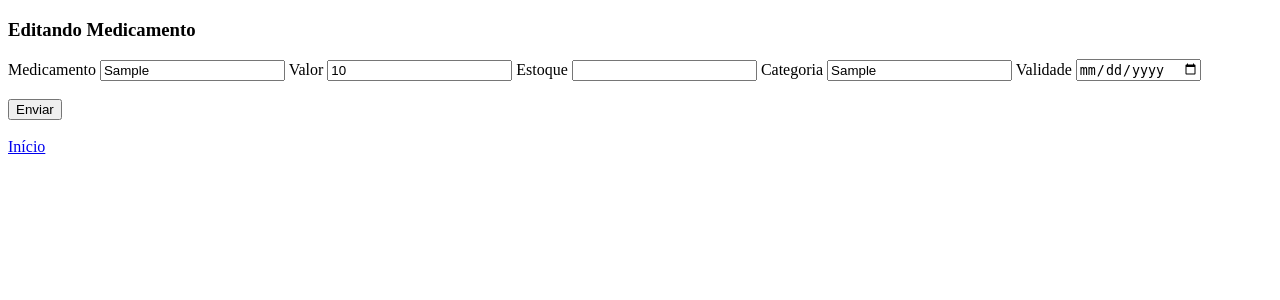
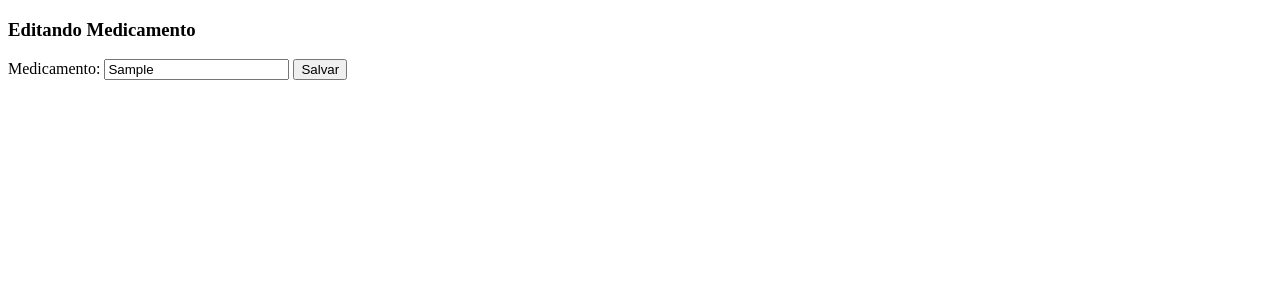
Before and after one commit to vittor-anddrade96/Farmacia, a PHP site: page /editMedicamento.php?id=1 in a window 1280 px wide. Shown: the top 300 px of the page. Run offline with PHP 8.4, Linux system fonts and the light colour scheme; tables that the repository leaves empty or names only in its code hold one stand-in row (values such as "Sample post").

Commit message:
Update editMedicamento.php

```diff
--- a/editMedicamento.php
+++ b/editMedicamento.php
@@ -1,76 +1,64 @@
 <!DOCTYPE html>
 <html lang="pt-br">
-
 <head>
     <meta charset="UTF-8">
     <meta name="viewport" content="width=device-width, initial-scale=1.0">
     <title>Editando Medicamentos</title>
 </head>
-
 <body>
     <h3>Editando Medicamento</h3>
+
     <?php
     require 'conexao.php';
 
-    if (isset($_POST['acao'])) {
-        $medicamento = $_POST['medicamento'];
-        $valor = $_POST['valor'];
-        $estoque = $_POST['estoque'];
-        $categoria = $_POST['categoria'];
-        $validade = $_POST['validade'];
+    // Verifica se o formulário foi enviado
+    if ($_SERVER['REQUEST_METHOD'] === 'POST') {
+        // Validação dos dados
+        if (empty($_POST['medicamento']) || empty($_POST['valor']) || empty($_POST['estoque']) || empty($_POST['categoria']) || empty($_POST['validade'])) {
+            echo "Por favor, preencha todos os campos.";
+        } else {
+            // Sanitiza os dados para evitar injeção de código
+            $medicamento = htmlspecialchars($_POST['medicamento'], ENT_QUOTES);
+            $valor = floatval($_POST['valor']);
+            $estoque = intval($_POST['estoque']);
+            $categoria = htmlspecialchars($_POST['categoria'], ENT_QUOTES);
+            $validade = $_POST['validade']; // Assumindo que validade é uma data
 
+            // Prepara e executa a consulta SQL
             $sql = $pdo->prepare("UPDATE medicamentos SET medicamento = :medicamento, valor = :valor, estoque = :estoque, categoria = :categoria, validade = :validade WHERE id = :id");
             $sql->bindValue(':medicamento', $medicamento);
             $sql->bindValue(':valor', $valor);
             $sql->bindValue(':estoque', $estoque);
             $sql->bindValue(':categoria', $categoria);
             $sql->bindValue(':validade', $validade);
-        $sql->bindValue(':id', $id);
+            $sql->bindValue(':id', $_POST['id']);
 
             if ($sql->execute()) {
-            echo 'Medicamento alterado com Sucesso!';
-            header("Location:index.php");
+                // Redireciona para a página de sucesso
+                header("Location: sucesso.php");
             } else {
-            print_r($sql->errorInfo());
+                // Registra o erro em um log (opcional)
+                error_log("Erro ao atualizar medicamento: " . $sql->errorInfo()[2]);
+                echo "Ocorreu um erro ao atualizar o medicamento. Por favor, tente novamente.";
+            }
         }
     }
 
-    $id = $_REQUEST['id'];
-    $dados = [];
+    // Obtém os dados do medicamento a ser editado
+    $id = $_GET['id'];
     $sql = $pdo->prepare("SELECT * FROM medicamentos WHERE id = :id");
     $sql->bindValue(':id', $id);
     $sql->execute();
+    $dados = $sql->fetch(PDO::FETCH_ASSOC);
 
-    if ($sql->rowCount() > 0) {
-        $dados = $sql->fetch(PDO::FETCH_ASSOC);
-    } else {
-        header("location:index.php");
-        exit;
-    }
+    // Exibe o formulário com os dados pré-preenchidos
     ?>
 
     <form method="post">
-        <input type="hidden" name="id" id="id" value="<?= $dados['id']; ?>">
-        <label for="Medicamento">
-            Medicamento <input type="text" name="medicamento" value="<?= $dados['medicamento']; ?>">
-        </label>
-        <label for="valor">
-            Valor <input type="number" name="valor" mim="0" step=".01" value="<?= $dados['valor']; ?>">
-        </label>
-        <label for="estoque">
-            Estoque <input type="number" name="estoque" value="<?= $dados['estoque']; ?>">
-        </label>
-        <label for="categoria">
-            Categoria <input type="text" name="categoria" value="<?= $dados['categoria']; ?>">
-        </label>
-        <label for="validade">
-            Validade <input type="date" name="validade" value="<?= $dados['validade']; ?>">
-        </label>
-        <br><br>
-        <input type="submit" name="acao" value="Enviar" />
+        <input type="hidden" name="id" value="<?= $dados['id']; ?>">
+        <label for="medicamento">Medicamento:</label>
+        <input type="text" name="medicamento" value="<?= $dados['medicamento']; ?>">
+        <input type="submit" value="Salvar">
     </form>
-    <br>
-    <a href="index.php">Início</a>
 </body>
-
 </html>
```
Lines whose indentation alone changed are shown as unchanged.
